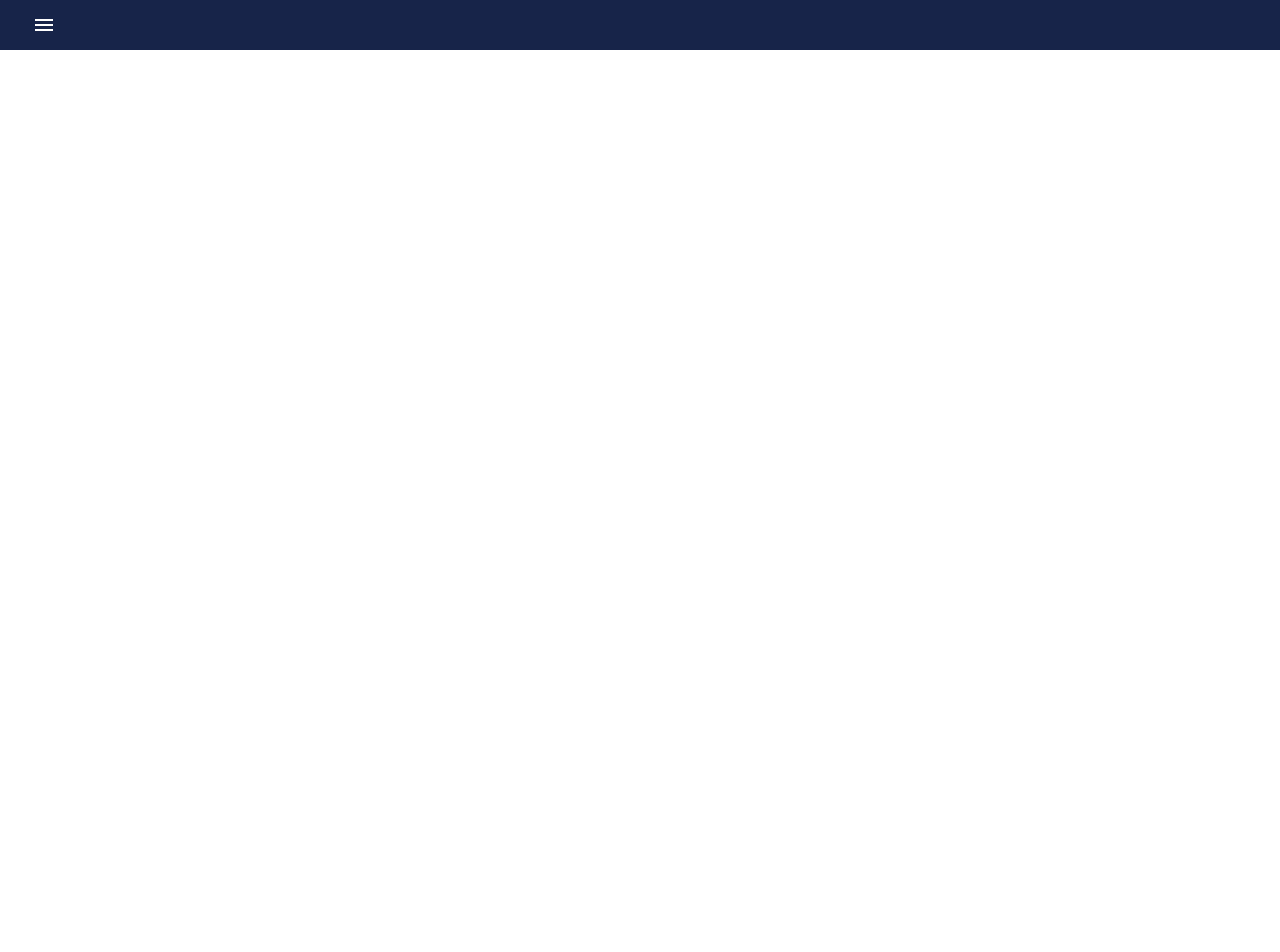
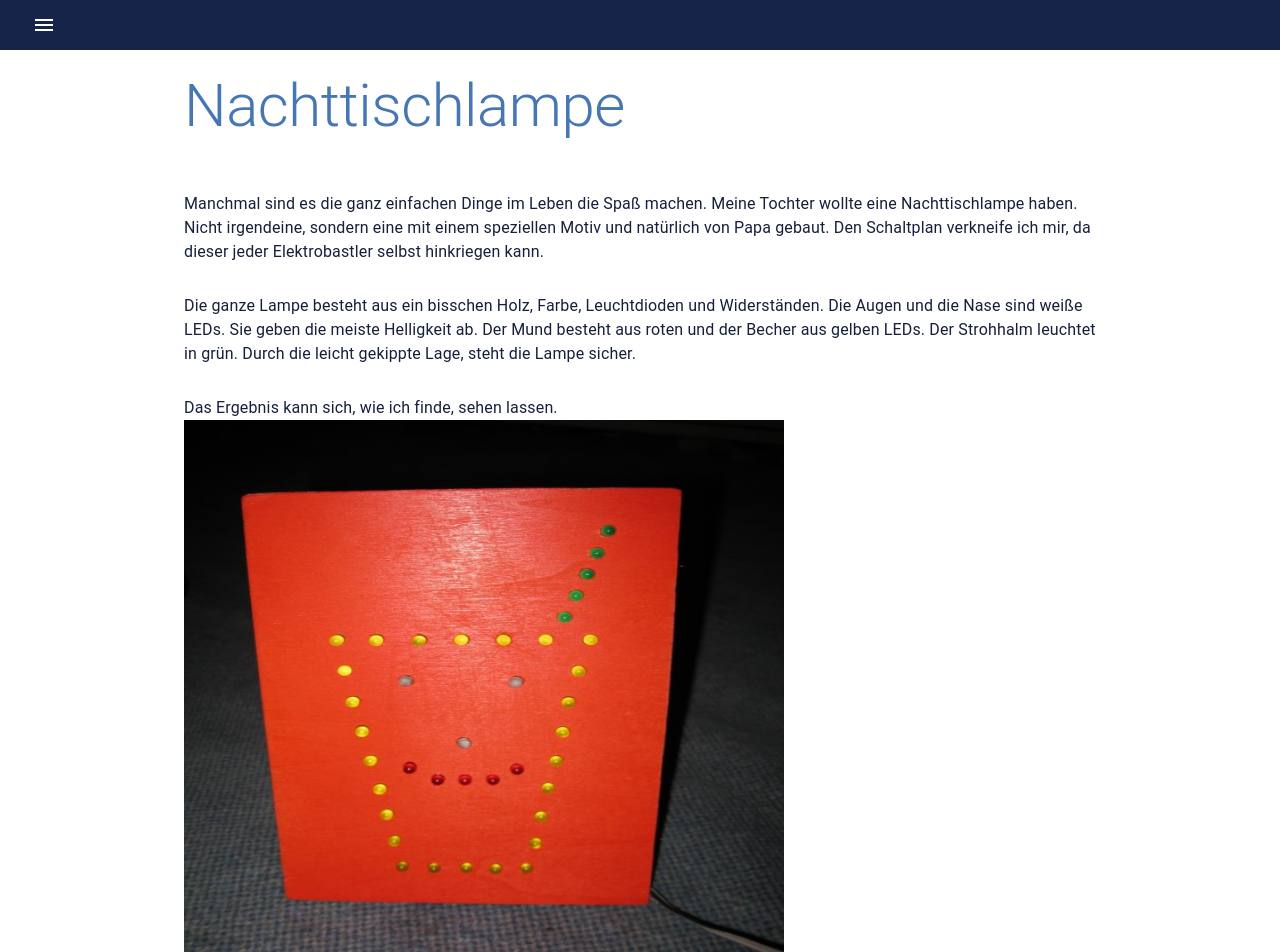
Before and after one commit to joltzen/Oltzen, a React (Create React App) app: page /nachttischlampe in a window 1280 px wide. Shown: the top 952 px of the page. Before the commit the page ends 800 px from the top, so only its background shows below. Built offline with nearby package versions, Linux system fonts and the light colour scheme.

Commit message:
Add nachttischlampe and romkibilder page

```diff
--- a/src/hooks/useStyles.js
+++ b/src/hooks/useStyles.js
@@ -77,6 +77,10 @@ const useStyles = makeStyles({
     height: "900px",
     width: "1400px",
   },
+  innenleben: {
+    height: "600px",
+    width: "600px",
+  },
 });
 
 export default useStyles;
--- a/src/pages/Nachttischlampe.js
+++ b/src/pages/Nachttischlampe.js
@@ -1,10 +1,40 @@
+import { Container } from "@material-ui/core";
 import React from "react";
+import Page from "../components/Page";
+import Typograph from "../components/Typograph";
+import useStyles from "../hooks/useStyles";
+import lampeback from "../images/lampeback.jpg";
+import lampefront from "../images/lampefront.jpg";
 
 const Nachttischlampe = () => {
+  const classes = useStyles();
   return (
-    <div className="nachttischlampe">
-      <h1>Nachttischlampe</h1>
-    </div>
+    <Container maxWidth="md">
+      <Page title="Nachttischlampe" />
+      <Typograph
+        variant="body1"
+        text=" Manchmal sind es die ganz einfachen Dinge im Leben die Spaß machen. Meine Tochter wollte eine Nachttischlampe haben.
+            Nicht irgendeine, sondern eine mit einem speziellen Motiv und natürlich von Papa gebaut.
+            Den Schaltplan verkneife ich mir, da dieser jeder Elektrobastler selbst hinkriegen kann.
+       "
+      />
+      <Typograph
+        variant="body1"
+        text="Die ganze Lampe besteht aus ein bisschen Holz, Farbe, Leuchtdioden und Widerständen.
+             Die Augen und die Nase sind weiße LEDs. Sie geben die meiste Helligkeit ab.
+             Der Mund besteht aus roten und der Becher aus gelben LEDs. Der Strohhalm leuchtet in grün.
+             Durch die leicht gekippte Lage, steht die Lampe sicher."
+      />
+      <Typograph
+        variant="body1"
+        text="Das Ergebnis kann sich, wie ich finde, sehen lassen."
+      />
+
+      <img className={classes.innenleben} src={lampefront} alt="lampefront" />
+      <img className={classes.innenleben} src={lampeback} alt="lampeback" />
+
+      <Typograph variant="body1" text="01.01.2010" />
+    </Container>
   );
 };
 
--- a/src/pages/Romkibilder.js
+++ b/src/pages/Romkibilder.js
@@ -1,10 +1,35 @@
 import { Container } from "@material-ui/core";
 import React from "react";
 import Page from "../components/Page";
+import Typograph from "../components/Typograph";
+import useStyles from "../hooks/useStyles";
+import antrieb from "../images/antrieb.jpg";
+import innenleben from "../images/innenleben.jpg";
 const Romkibilder = () => {
+  const classes = useStyles();
   return (
     <Container maxWidth="md">
-      <Page title="Romkibilder" />
+      <Page
+        title="Romkibilder"
+        description="Auf dieser Seite sind verschiedene RomkI Bilder. Die Bilder dokumentiert, die Entwicklung von einem fahrbaren Untersatz zu einem komplexen Roboter. (Noch ist der Roboter nicht fertig: )"
+      />
+      <Typograph
+        variant="body1"
+        text="RomkI Innen- und Untenansicht"
+      ></Typograph>
+      <img src={innenleben} className={classes.innenleben} alt="innenleben" />
+      <Typograph
+        variant="body1"
+        text="Dies ist die erste Version mit einem K8055 als Steuermodul"
+      />
+      <img src={antrieb} className={classes.innenleben} alt="antrieb" />
+      <Typograph
+        variant="body1"
+        text="Die Räder sind mit den Achsenverbinder an der Achsen der Motoren befestigt.
+            Damit die Kraft nicht vollständig auf der Motorachse hängt, sind die Achsen auf Kugellager gestützt.
+            Diese Konstuktion erlaubt eine Tragkaft von über 30Kg."
+      />
+      <Typograph variant="body1" text="(29.10.2011)" />
     </Container>
   );
 };
```
